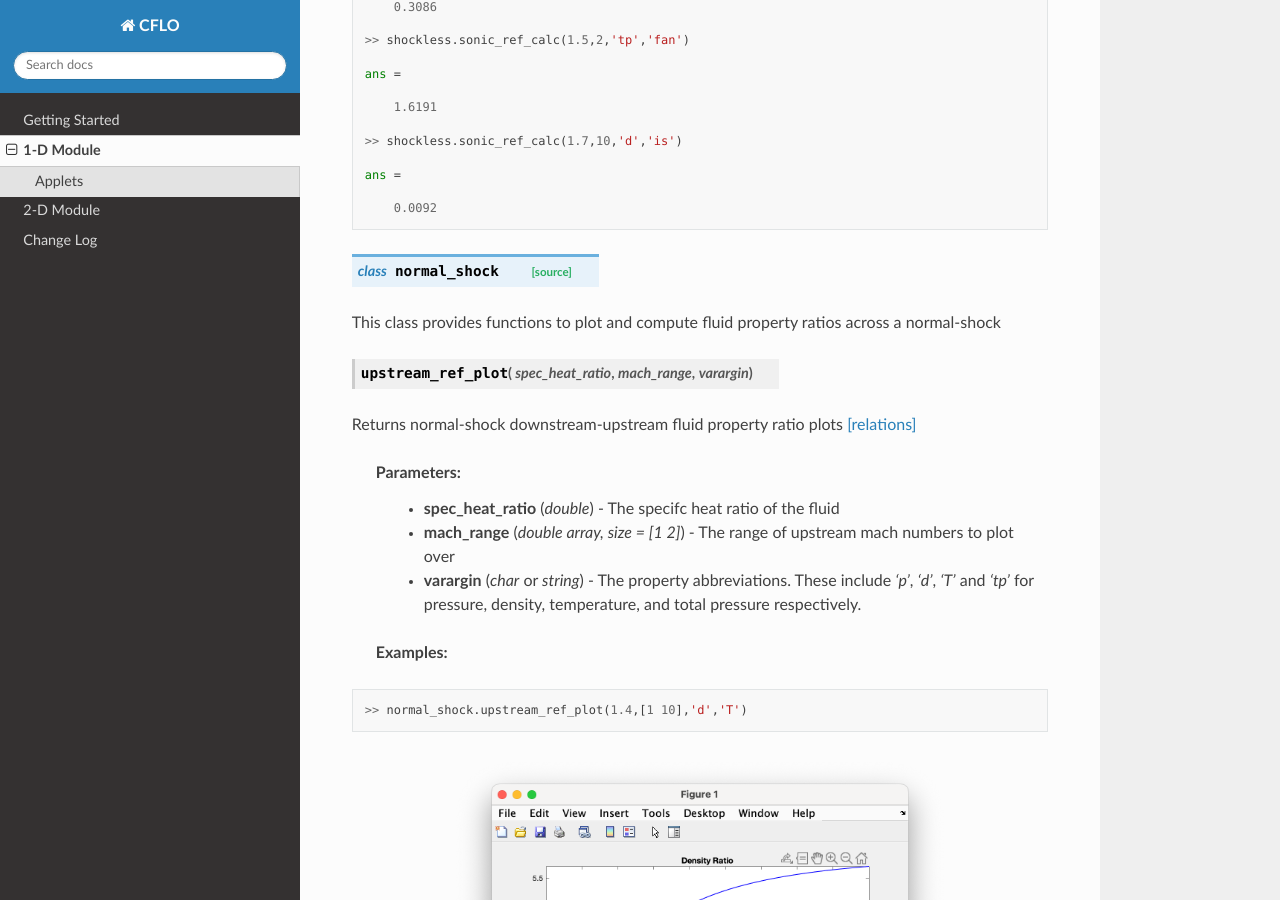
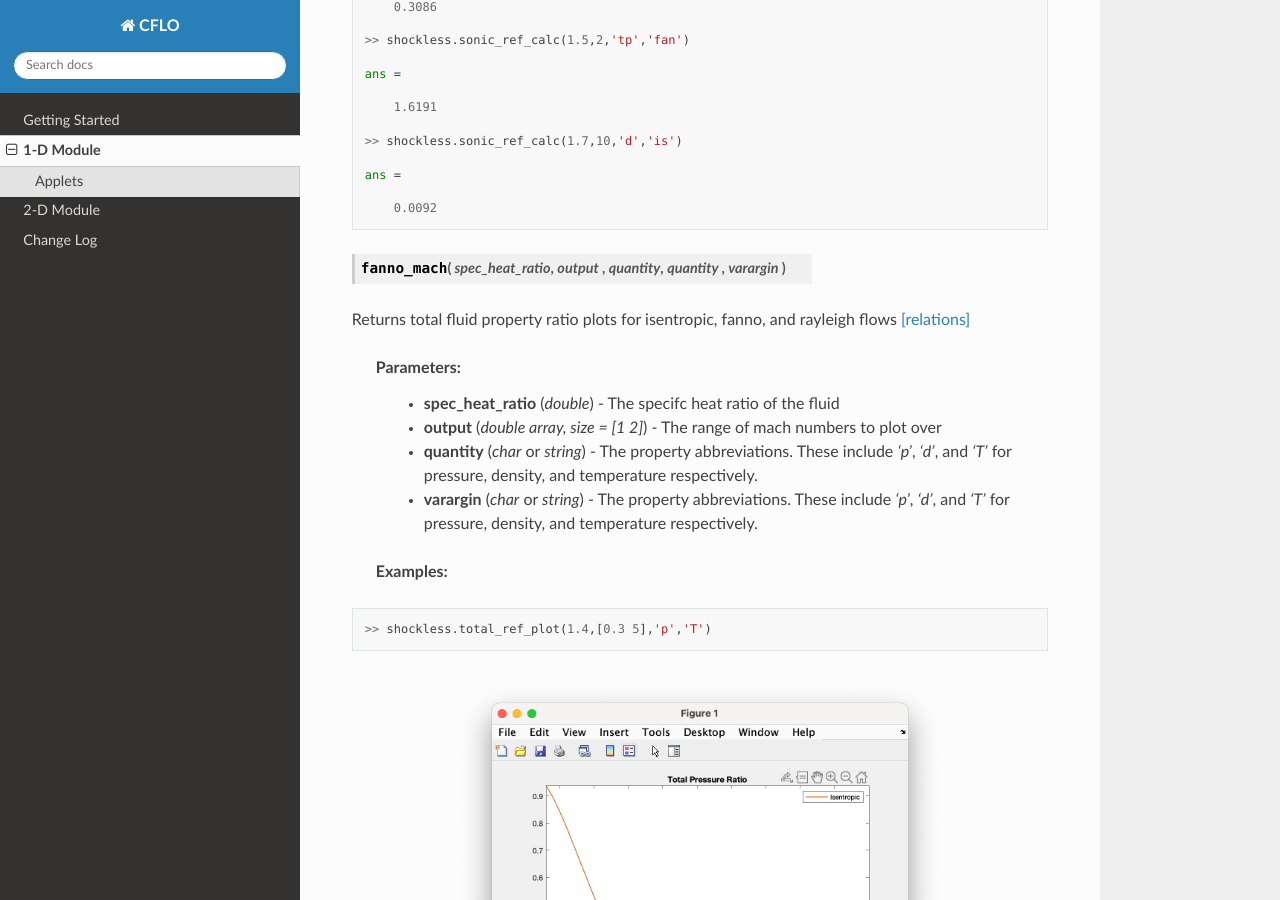
Before and after one commit to NaveenTayyebi/CFLO, a Sphinx documentation site: the page built from docs/1-D.rst, in a window 1280 px wide and 900 px high, scrolled down 4014 px. Built offline with Sphinx 7.4.7 and the Read the Docs theme 2.0.0, drawn with Linux system fonts in a browser that asks for light colours.

Commit message:
Update 1-D.rst

```diff
--- a/docs/1-D.rst
+++ b/docs/1-D.rst
@@ -152,6 +152,39 @@ Returns sonic fluid property ratio for an isentropic, fanno, or rayleigh flow at
 
 .. raw:: html
 
+   <dl class="py method">
+   <dt class="sig sig-object py" id="fanno_mach" style="background:#f0f0f0 !important; border-top: none !important; border-left: 3px solid #ccc !important; color: #555 !important; ">
+   <span class="sig-name descname"><span class="pre">fanno_mach</span></span><span class="sig-paren">(</span><em class="sig-param"><span class="n">     <span class="pre">spec_heat_ratio</span></span></em>, <em class="sig-param"><span class="n"><span class="pre">output</span>
+   </span></em>, <em class="sig-param"><span class="n"><span class="pre">quantity</span></span></em>, <em class="sig-param"><span class="n"><span class="pre">quantity</span>
+   </span></em>, <em class="sig-param"><span class="n"><span class="pre">varargin</span>
+   </span></em><span class="sig-paren">)</span>
+   <a class="headerlink" href="#fanno_mach" title="Permalink to this definition"></a></dt>
+      <dd></dd></dl>
+
+Returns total fluid property ratio plots for isentropic, fanno, and rayleigh flows `[relations] <https://cflo.readthedocs.io/en/latest/doc_code/relations.html>`_
+
+  **Parameters:**
+    * **spec_heat_ratio** (*double*) - The specifc heat ratio of the fluid
+    * **output** (*double array, size = [1 2]*) - The range of mach numbers to plot over
+    * **quantity** (*char* or *string*) - The property abbreviations. These include *'p'*, *'d'*, and *'T'* for pressure, density, and temperature respectively.
+    * **varargin** (*char* or *string*) - The property abbreviations. These include *'p'*, *'d'*, and *'T'* for pressure, density, and temperature respectively.
+
+  **Examples:**
+
+.. code:: matlab
+
+  >> shockless.total_ref_plot(1.4,[0.3 5],'p','T')
+
+.. image:: doc_images/shockless_total_image1.png
+   :width: 500 px
+   :align: center
+
+.. image:: doc_images/shockless_total_image2.png
+   :width: 500 px
+   :align: center
+
+.. raw:: html
+
    <dl class="py class">
    <dt class="sig sig-object py" id="normal_shock">
    <em class="property"><span class="pre">class</span><span class="w"> </span></em><span class="sig-name descname"><span class="pre">normal_shock</span> </span>
```
